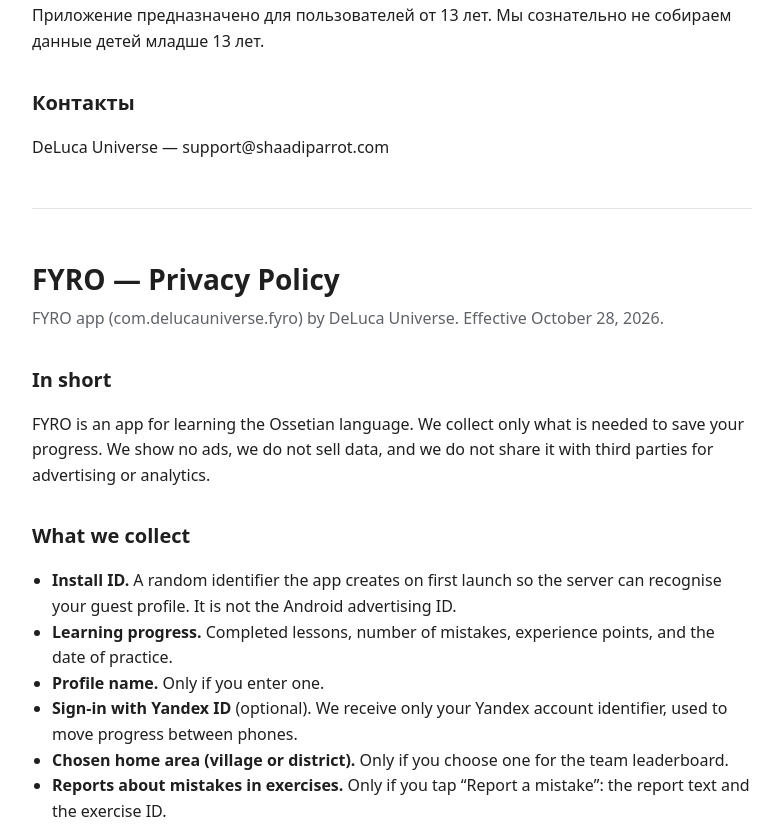
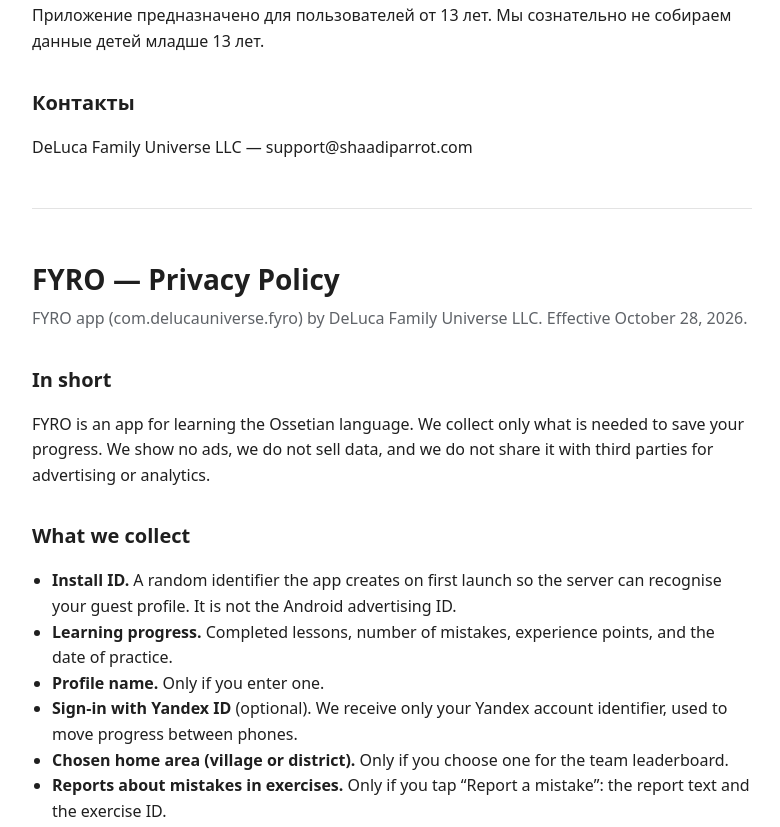
Before and after one commit to gbssshine/fyro-privacy, a plain HTML site: page index.html in a window 1280 px wide. Shown: the part 1290-2117 px from the top of the page, without its empty margins (248-1028 px from the left). Drawn offline with Linux system fonts and the light colour scheme.

Commit message:
Full company name

```diff
--- a/index.html
+++ b/index.html
@@ -19,7 +19,7 @@
 <body>
 <main>
 <h1>FYRO — политика конфиденциальности</h1>
-<p class="meta">Приложение FYRO (com.delucauniverse.fyro), разработчик DeLuca Universe. Действует с 28 октября 2026 года.</p>
+<p class="meta">Приложение FYRO (com.delucauniverse.fyro), разработчик DeLuca Family Universe LLC. Действует с 28 октября 2026 года.</p>
 
 <h2>Коротко</h2>
 <p>FYRO — приложение для изучения осетинского языка. Мы собираем только то, что нужно, чтобы сохранить ваш прогресс. Мы не показываем рекламу, не продаём данные и не передаём их третьим лицам для рекламы или аналитики.</p>
@@ -48,12 +48,12 @@
 <p>Приложение предназначено для пользователей от 13 лет. Мы сознательно не собираем данные детей младше 13 лет.</p>
 
 <h2>Контакты</h2>
-<p>DeLuca Universe — support@shaadiparrot.com</p>
+<p>DeLuca Family Universe LLC — support@shaadiparrot.com</p>
 
 <hr>
 
 <h1>FYRO — Privacy Policy</h1>
-<p class="meta">FYRO app (com.delucauniverse.fyro) by DeLuca Universe. Effective October 28, 2026.</p>
+<p class="meta">FYRO app (com.delucauniverse.fyro) by DeLuca Family Universe LLC. Effective October 28, 2026.</p>
 
 <h2>In short</h2>
 <p>FYRO is an app for learning the Ossetian language. We collect only what is needed to save your progress. We show no ads, we do not sell data, and we do not share it with third parties for advertising or analytics.</p>
@@ -82,7 +82,7 @@
 <p>The app is intended for users aged 13 and over. We do not knowingly collect data from children under 13.</p>
 
 <h2>Contact</h2>
-<p>DeLuca Universe — support@shaadiparrot.com</p>
+<p>DeLuca Family Universe LLC — support@shaadiparrot.com</p>
 </main>
 </body>
 </html>
```
